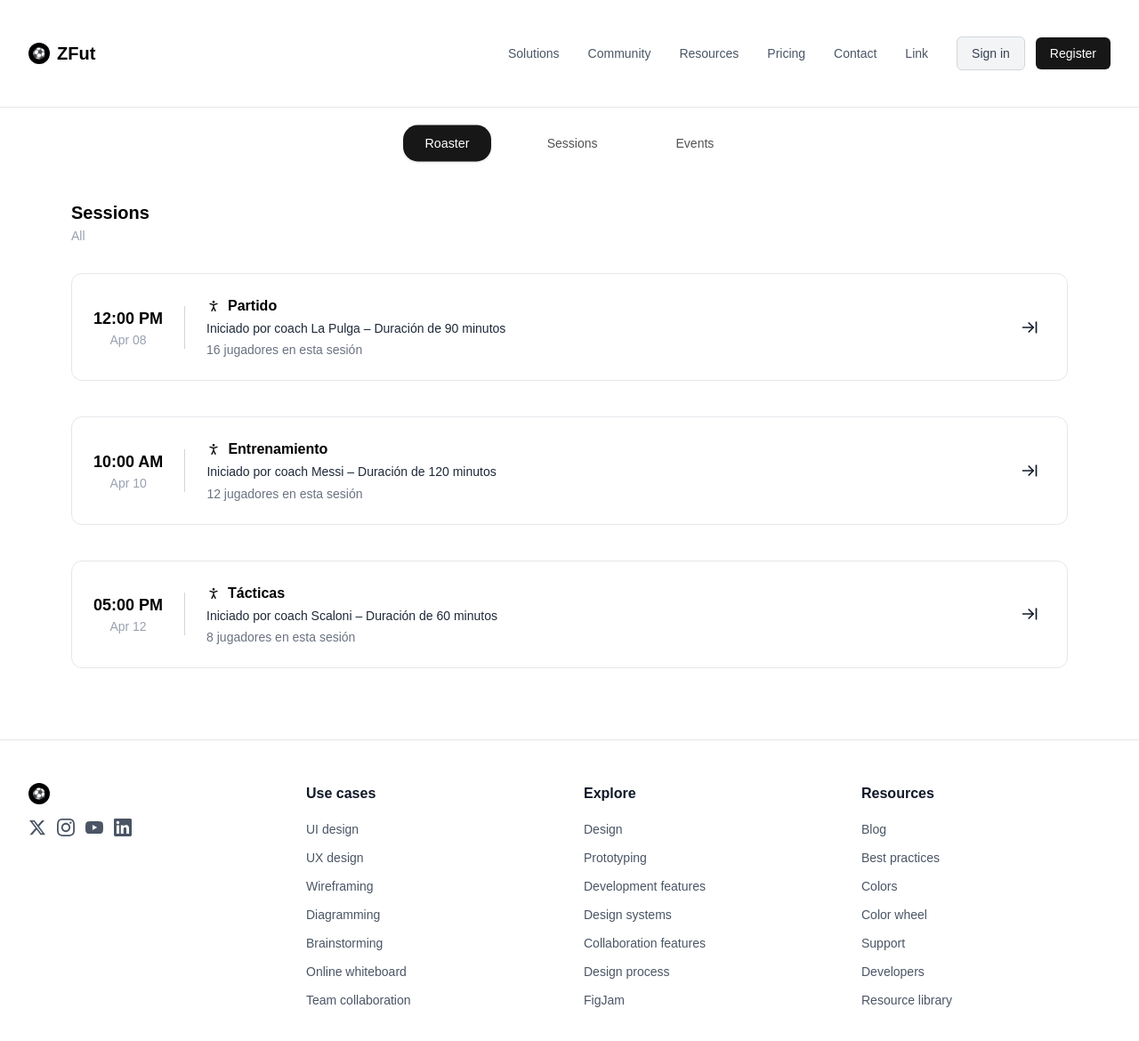
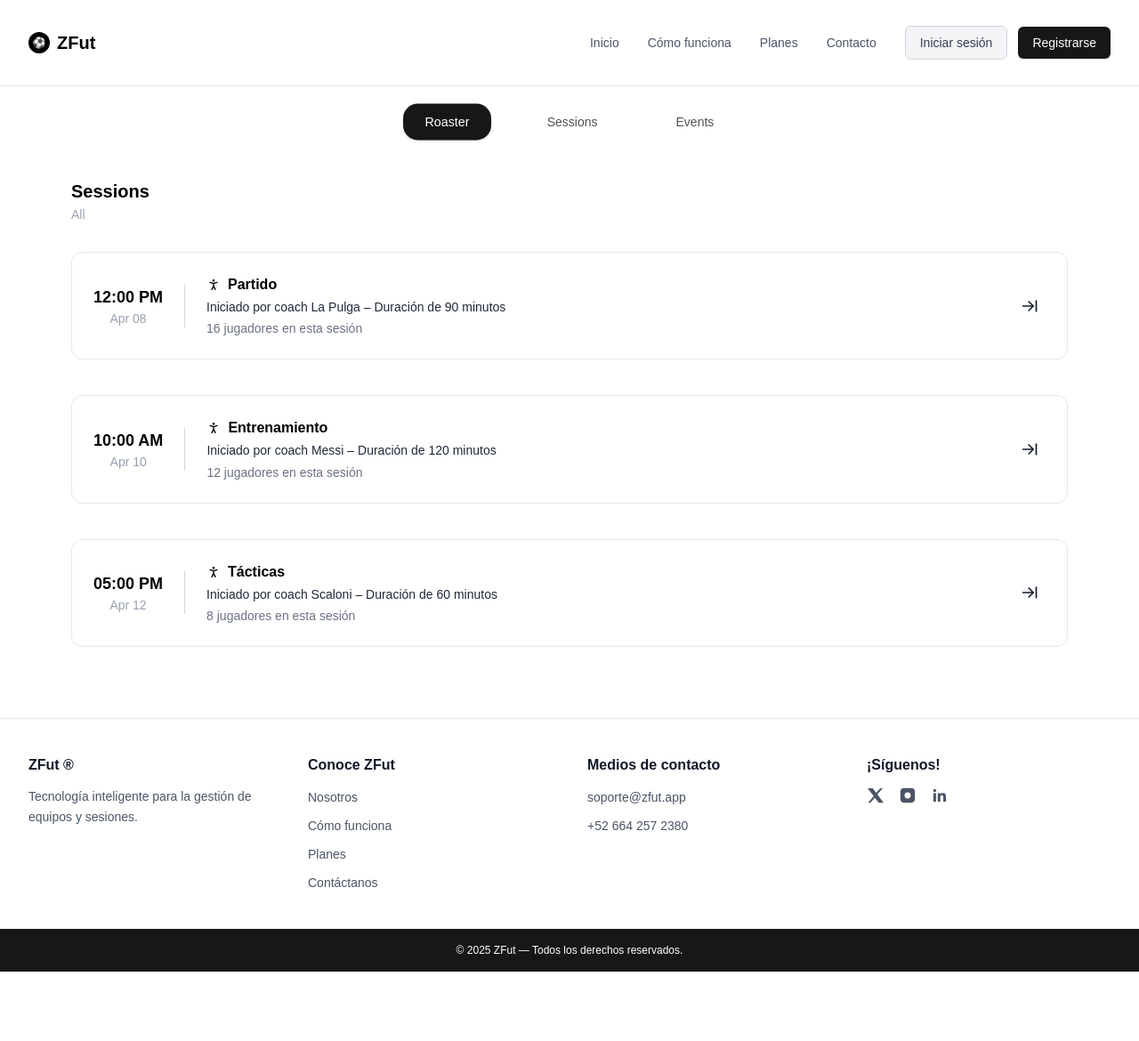
Before and after one commit to DEVS-Z/ZWebClient, a Next.js app in the folder zwebfit/: page /sessions in a window 1280 px wide. Shown: the top 1170 px of the page at 89% size. After the commit the page ends 1092 px from the top, so only its background shows below. Built offline with nearby package versions, Linux system fonts and the light colour scheme.

Commit message:
feat(navbar, footer): header público/privado y footer mejorado

```diff
--- a/zwebfit/src/app/layout.tsx
+++ b/zwebfit/src/app/layout.tsx
@@ -14,7 +14,7 @@ const geistMono = Geist_Mono({
 });
 
 export const metadata: Metadata = {
-  title: "Create Next App",
+  title: "ZFut",
   description: "Generated by create next app",
 };
 
--- a/zwebfit/src/components/layout/footer/FooterView.tsx
+++ b/zwebfit/src/components/layout/footer/FooterView.tsx
@@ -1,73 +1,79 @@
-export default function FooterView(){
-    return(
+import Link from "next/link";
+
+export default function FooterView() {
+  return (
     <footer className="bg-white border-t border-gray-200">
-      <div className="w-full mx-auto px-4 sm:px-6 lg:px-8 py-12">
-        <div className="grid grid-cols-1 md:grid-cols-4 gap-8">
-          {/* Logo and Social */}
+      <div className="w-full mx-auto px-4 sm:px-6 lg:px-8 py-10">
+        <div className="grid grid-cols-1 md:grid-cols-4 gap-10">
+          {/* Marca */}
           <div>
-            <div className="flex items-center gap-2 mb-4">
-              <div className="w-6 h-6 bg-black rounded-full flex items-center justify-center">
-                <span className="text-white text-xs">⚽</span>
+            <h3 className="font-semibold text-gray-900 mb-3">ZFut ®</h3>
+            <p className="text-sm text-gray-600 leading-relaxed">
+              Tecnología inteligente para la gestión de equipos y sesiones.
+            </p>
           </div>
+
+          {/* Conoce ZFut */}
+          <div>
+            <h3 className="font-semibold text-gray-900 mb-3">Conoce ZFut</h3>
+            <ul className="space-y-2">
+              <li><Link href="/about" className="text-sm text-gray-600 hover:text-gray-900">Nosotros</Link></li>
+              <li><Link href="/how-it-works" className="text-sm text-gray-600 hover:text-gray-900">Cómo funciona</Link></li>
+              <li><Link href="/pricing" className="text-sm text-gray-600 hover:text-gray-900">Planes</Link></li>
+              <li><Link href="/contact" className="text-sm text-gray-600 hover:text-gray-900">Contáctanos</Link></li>
+            </ul>
           </div>
-            <div className="flex gap-3">
-              <a href="#" className="text-gray-600 hover:text-gray-900">
-                <svg className="w-5 h-5" fill="currentColor" viewBox="0 0 24 24"><path d="M18.244 2.25h3.308l-7.227 8.26 8.502 11.24H16.17l-5.214-6.817L4.99 21.75H1.68l7.73-8.835L1.254 2.25H8.08l4.713 6.231zm-1.161 17.52h1.833L7.084 4.126H5.117z"/></svg>
+
+          {/* Medios de contacto */}
+          <div>
+            <h3 className="font-semibold text-gray-900 mb-3">Medios de contacto</h3>
+            <ul className="space-y-2">
+              <li>
+                <a href="mailto:hola@zfut.app" className="text-sm text-gray-600 hover:text-gray-900">
+                  soporte@zfut.app
                 </a>
-              <a href="#" className="text-gray-600 hover:text-gray-900">
-                <svg className="w-5 h-5" fill="currentColor" viewBox="0 0 24 24"><path d="M12 2.163c3.204 0 3.584.012 4.85.07 3.252.148 4.771 1.691 4.919 4.919.058 1.265.069 1.645.069 4.849 0 3.205-.012 3.584-.069 4.849-.149 3.225-1.664 4.771-4.919 4.919-1.266.058-1.644.07-4.85.07-3.204 0-3.584-.012-4.849-.07-3.26-.149-4.771-1.699-4.919-4.92-.058-1.265-.07-1.644-.07-4.849 0-3.204.013-3.583.07-4.849.149-3.227 1.664-4.771 4.919-4.919 1.266-.057 1.645-.069 4.849-.069zm0-2.163c-3.259 0-3.667.014-4.947.072-4.358.2-6.78 2.618-6.98 6.98-.059 1.281-.073 1.689-.073 4.948 0 3.259.014 3.668.072 4.948.2 4.358 2.618 6.78 6.98 6.98 1.281.058 1.689.072 4.948.072 3.259 0 3.668-.014 4.948-.072 4.354-.2 6.782-2.618 6.979-6.98.059-1.28.073-1.689.073-4.948 0-3.259-.014-3.667-.072-4.947-.196-4.354-2.617-6.78-6.979-6.98-1.281-.059-1.69-.073-4.949-.073zm0 5.838c-3.403 0-6.162 2.759-6.162 6.162s2.759 6.163 6.162 6.163 6.162-2.759 6.162-6.163c0-3.403-2.759-6.162-6.162-6.162zm0 10.162c-2.209 0-4-1.79-4-4 0-2.209 1.791-4 4-4s4 1.791 4 4c0 2.21-1.791 4-4 4zm6.406-11.845c-.796 0-1.441.645-1.441 1.44s.645 1.44 1.441 1.44c.795 0 1.439-.645 1.439-1.44s-.644-1.44-1.439-1.44z"/></svg>
+              </li>
+              <li>
+                <a href="tel:+526641234567" className="text-sm text-gray-600 hover:text-gray-900">
+                  +52 664 257 2380
                 </a>
-              <a href="#" className="text-gray-600 hover:text-gray-900">
-                <svg className="w-5 h-5" fill="currentColor" viewBox="0 0 24 24"><path d="M23.498 6.186a3.016 3.016 0 0 0-2.122-2.136C19.505 3.545 12 3.545 12 3.545s-7.505 0-9.377.505A3.017 3.017 0 0 0 .502 6.186C0 8.07 0 12 0 12s0 3.93.502 5.814a3.016 3.016 0 0 0 2.122 2.136c1.871.505 9.376.505 9.376.505s7.505 0 9.377-.505a3.015 3.015 0 0 0 2.122-2.136C24 15.93 24 12 24 12s0-3.93-.502-5.814zM9.545 15.568V8.432L15.818 12l-6.273 3.568z"/></svg>
+              </li>
+            </ul>
+          </div>
+
+          <div>
+            <h3 className="font-semibold text-gray-900 mb-3">¡Síguenos!</h3>
+            <div className="flex items-center gap-4">
+
+              <a href="#" aria-label="X (Twitter)" className="text-gray-600 hover:text-gray-900 transition-colors">
+                <svg className="w-5 h-5" viewBox="0 0 24 24" fill="currentColor">
+                  <path d="M18.244 2.25h3.308l-7.227 8.26 8.502 11.24H16.17l-5.214-6.817L4.99 21.75H1.68l7.73-8.835L1.254 2.25H8.08l4.713 6.231z" />
+                </svg>
               </a>
-              <a href="#" className="text-gray-600 hover:text-gray-900">
-                <svg className="w-5 h-5" fill="currentColor" viewBox="0 0 24 24"><path d="M20.447 20.452h-3.554v-5.569c0-1.328-.027-3.037-1.852-3.037-1.853 0-2.136 1.445-2.136 2.939v5.667H9.351V9h3.414v1.561h.046c.477-.9 1.637-1.85 3.37-1.85 3.601 0 4.267 2.37 4.267 5.455v6.286zM5.337 7.433c-1.144 0-2.063-.926-2.063-2.065 0-1.138.92-2.063 2.063-2.063 1.14 0 2.064.925 2.064 2.063 0 1.139-.925 2.065-2.064 2.065zm1.782 13.019H3.555V9h3.564v11.452zM22.225 0H1.771C.792 0 0 .774 0 1.729v20.542C0 23.227.792 24 1.771 24h20.451C23.2 24 24 23.227 24 22.271V1.729C24 .774 23.2 0 22.222 0h.003z"/></svg>
+
+
+              <a href="#" aria-label="Instagram" className="text-gray-600 hover:text-gray-900 transition-colors">
+                <svg className="w-5 h-5" viewBox="0 0 24 24" fill="currentColor">
+                  <path d="M12 2.163c3.204 0 3.584.012 4.85.07 3.252.148 4.771 1.691 4.919 4.919.058 1.265.069 1.645.069 4.849 0 3.205-.012 3.584-.069 4.849-.149 3.225-1.664 4.771-4.919 4.919-1.266.058-1.644.07-4.85.07-3.204 0-3.584-.012-4.849-.07-3.26-.149-4.771-1.699-4.919-4.92-.058-1.265-.07-1.644-.07-4.849 0-3.204.013-3.583.07-4.849.149-3.227 1.664-4.771 4.919-4.919 1.266-.057 1.645-.069 4.849-.069zM12 7.838a4.162 4.162 0 1 0 0 8.324 4.162 4.162 0 0 0 0-8.324z" />
+                </svg>
+              </a>
+
+              {/* LinkedIn */}
+              <a href="#" aria-label="LinkedIn" className="text-gray-600 hover:text-gray-900 transition-colors">
+                <svg className="w-5 h-5" viewBox="0 0 24 24" fill="currentColor">
+                  <path d="M20.447 20.452h-3.554v-5.569c0-1.328-.027-3.037-1.852-3.037-1.853 0-2.136 1.445-2.136 2.939v5.667H9.351V9h3.414v1.561h.046c.477-.9 1.637-1.85 3.37-1.85 3.601 0 4.267 2.37 4.267 5.455v6.286zM5.337 7.433c-1.144 0-2.063-.926-2.063-2.065 0-1.138.92-2.063 2.063-2.063 1.14 0 2.064.925 2.064 2.063 0 1.139-.925 2.065-2.064 2.065zm1.782 13.019H3.555V9h3.564v11.452z" />
+                </svg>
               </a>
             </div>
           </div>
-
-          {/* Use cases */}
-          <div>
-            <h3 className="font-semibold text-gray-900 mb-4">Use cases</h3>
-            <ul className="space-y-2">
-              <li><a href="#" className="text-sm text-gray-600 hover:text-gray-900">UI design</a></li>
-              <li><a href="#" className="text-sm text-gray-600 hover:text-gray-900">UX design</a></li>
-              <li><a href="#" className="text-sm text-gray-600 hover:text-gray-900">Wireframing</a></li>
-              <li><a href="#" className="text-sm text-gray-600 hover:text-gray-900">Diagramming</a></li>
-              <li><a href="#" className="text-sm text-gray-600 hover:text-gray-900">Brainstorming</a></li>
-              <li><a href="#" className="text-sm text-gray-600 hover:text-gray-900">Online whiteboard</a></li>
-              <li><a href="#" className="text-sm text-gray-600 hover:text-gray-900">Team collaboration</a></li>
-            </ul>
+        </div>
       </div>
 
-          {/* Explore */}
-          <div>
-            <h3 className="font-semibold text-gray-900 mb-4">Explore</h3>
-            <ul className="space-y-2">
-              <li><a href="#" className="text-sm text-gray-600 hover:text-gray-900">Design</a></li>
-              <li><a href="#" className="text-sm text-gray-600 hover:text-gray-900">Prototyping</a></li>
-              <li><a href="#" className="text-sm text-gray-600 hover:text-gray-900">Development features</a></li>
-              <li><a href="#" className="text-sm text-gray-600 hover:text-gray-900">Design systems</a></li>
-              <li><a href="#" className="text-sm text-gray-600 hover:text-gray-900">Collaboration features</a></li>
-              <li><a href="#" className="text-sm text-gray-600 hover:text-gray-900">Design process</a></li>
-              <li><a href="#" className="text-sm text-gray-600 hover:text-gray-900">FigJam</a></li>
-            </ul>
-          </div>
-
-          {/* Resources */}
-          <div>
-            <h3 className="font-semibold text-gray-900 mb-4">Resources</h3>
-            <ul className="space-y-2">
-              <li><a href="#" className="text-sm text-gray-600 hover:text-gray-900">Blog</a></li>
-              <li><a href="#" className="text-sm text-gray-600 hover:text-gray-900">Best practices</a></li>
-              <li><a href="#" className="text-sm text-gray-600 hover:text-gray-900">Colors</a></li>
-              <li><a href="#" className="text-sm text-gray-600 hover:text-gray-900">Color wheel</a></li>
-              <li><a href="#" className="text-sm text-gray-600 hover:text-gray-900">Support</a></li>
-              <li><a href="#" className="text-sm text-gray-600 hover:text-gray-900">Developers</a></li>
-              <li><a href="#" className="text-sm text-gray-600 hover:text-gray-900">Resource library</a></li>
-            </ul>
-          </div>
-        </div>
+      {/* Barra inferior con color */}
+      <div className="bg-neutral-900 py-4">
+        <p className="text-xs text-white text-center">
+          © {new Date().getFullYear()} ZFut — Todos los derechos reservados.
+        </p>
       </div>
     </footer>
   );
--- /dev/null
+++ b/zwebfit/src/components/layout/navbar/AppNavbarView.tsx
@@ -0,0 +1,56 @@
+"use client";
+import Link from "next/link";
+import { Bell, User } from "lucide-react";
+
+type AppNavbarViewProps = {
+  playerName?: string;
+};
+
+export default function AppNavbarView({ playerName = "__________________" }: AppNavbarViewProps) {
+  return (
+    <header className="bg-white border-b border-gray-200">
+  <div className="w-full grid grid-cols-[auto_1fr_auto] items-center px-4 sm:px-6 lg:px-8 h-24">
+   {/* IZQUIERDA: Logo */}
+        <div className="flex items-center gap-2">
+          <div className="w-6 h-6 bg-black rounded-full flex items-center justify-center">
+            <span className="text-white text-xs">⚽</span>
+          </div>
+          <span className="text-xl font-bold text-black">ZFut</span>
+        </div>
+
+        {/* CENTRO: Espaciador */}
+        <div />
+
+        {/* DERECHA: Bienvenida + Acciones */}
+        <div className="flex items-center gap-8 justify-end">
+          <p className="hidden sm:block text-sm text-gray-800">
+            <span className="font-medium">Bienvenido,</span> {playerName}
+          </p>
+
+          <Link
+            href="/notifications"
+            aria-label="Notificaciones"
+            className="p-2 rounded-full hover:bg-gray-100 focus-visible:outline-none focus-visible:ring-2 focus-visible:ring-neutral-300"
+          >
+            <Bell className="w-5 h-5 text-gray-700" />
+          </Link>
+
+          <Link
+            href="/profile"
+            aria-label="Perfil"
+            className="inline-flex items-center justify-center w-8 h-8 rounded-full bg-neutral-900 text-white hover:bg-neutral-800 transition-colors focus-visible:outline-none focus-visible:ring-2 focus-visible:ring-neutral-300"
+          >
+            <User className="w-4 h-4" />
+          </Link>
+
+          <Link
+            href="/logout"
+            className="px-4 py-2 text-sm font-medium bg-neutral-900 text-white rounded-md hover:bg-neutral-800 transition-colors"
+          >
+            Cerrar sesión
+          </Link>
+        </div>
+      </div>
+    </header>
+  );
+}
--- a/zwebfit/src/components/layout/navbar/NavbarContainer.tsx
+++ b/zwebfit/src/components/layout/navbar/NavbarContainer.tsx
@@ -1,5 +1,11 @@
-import NavbarView from "./NavbarView";
+"use client";
+import PublicNavbarView from "./PublicNavbarView";
+import AppNavbarView from "./AppNavbarView";
 
-export default function NavbarContainer(){
-    return <NavbarView/>
+//CAMBIAR TRUE O FALSE PARA PROBAR NAVBAR PUBLICA O DE APP
+export default function NavbarContainer({ isLoggedIn = false }:
+
+
+    { isLoggedIn?: boolean }) {
+  return isLoggedIn ? <AppNavbarView /> : <PublicNavbarView />;
 }
--- /dev/null
+++ b/zwebfit/src/components/layout/navbar/PublicNavbarView.tsx
@@ -0,0 +1,50 @@
+import Link from "next/link";
+
+export default function PublicNavbarView() {
+  return (
+<header className="bg-white border-b border-gray-200">
+  <div className="w-full grid grid-cols-[auto_1fr_auto] items-center px-4 sm:px-6 lg:px-8 h-24">
+        {/* IZQUIERDA: Logo */}
+        <div className="flex items-center gap-2">
+          <div className="w-6 h-6 bg-black rounded-full flex items-center justify-center">
+            <span className="text-white text-xs">⚽</span>
+          </div>
+          <span className="text-xl font-bold text-black">ZFut</span>
+        </div>
+
+        {/* CENTRO (espaciador flexible) */}
+        <div />
+
+        {/* DERECHA: Nav + Botones */}
+        <div className="flex items-center gap-8 justify-end">
+          {/* Nav pública */}
+          <nav className="hidden md:flex items-center gap-8">
+           <nav className="hidden md:flex items-center gap-8">
+  <Link href="/home" className="text-gray-600 hover:text-gray-900 text-sm hover:underline underline-offset-4">Inicio</Link>
+  <Link href="/how-it-works" className="text-gray-600 hover:text-gray-900 text-sm hover:underline underline-offset-4">Cómo funciona</Link>
+  <Link href="/pricing" className="text-gray-600 hover:text-gray-900 text-sm hover:underline underline-offset-4">Planes</Link>
+ {/* <Link href="/about" className="text-gray-600 hover:text-gray-900 text-sm hover:underline underline-offset-4">Conócenos</Link>
+ */} <Link href="/contact" className="text-gray-600 hover:text-gray-900 text-sm hover:underline underline-offset-4">Contacto</Link>
+</nav>
+        </nav>
+
+          {/* Botones */}
+          <div className="flex items-center gap-3">
+            <Link
+              href="/login"
+              className="px-4 py-2 text-sm font-medium bg-gray-100 text-gray-700 border border-gray-300 rounded-md hover:bg-gray-200 hover:text-black transition-colors"
+            >
+              Iniciar sesión
+            </Link>
+            <Link
+              href="/register"
+              className="px-4 py-2 text-sm font-medium bg-neutral-900 text-white rounded-md hover:bg-neutral-800 transition-colors"
+            >
+              Registrarse
+            </Link>
+          </div>
+        </div>
+      </div>
+    </header>
+  );
+}
```
Also changed, not shown: zwebfit/src/components/layout/navbar/NavbarView.tsx (+16 -17 lines). Lines whose indentation alone changed are shown as unchanged.
